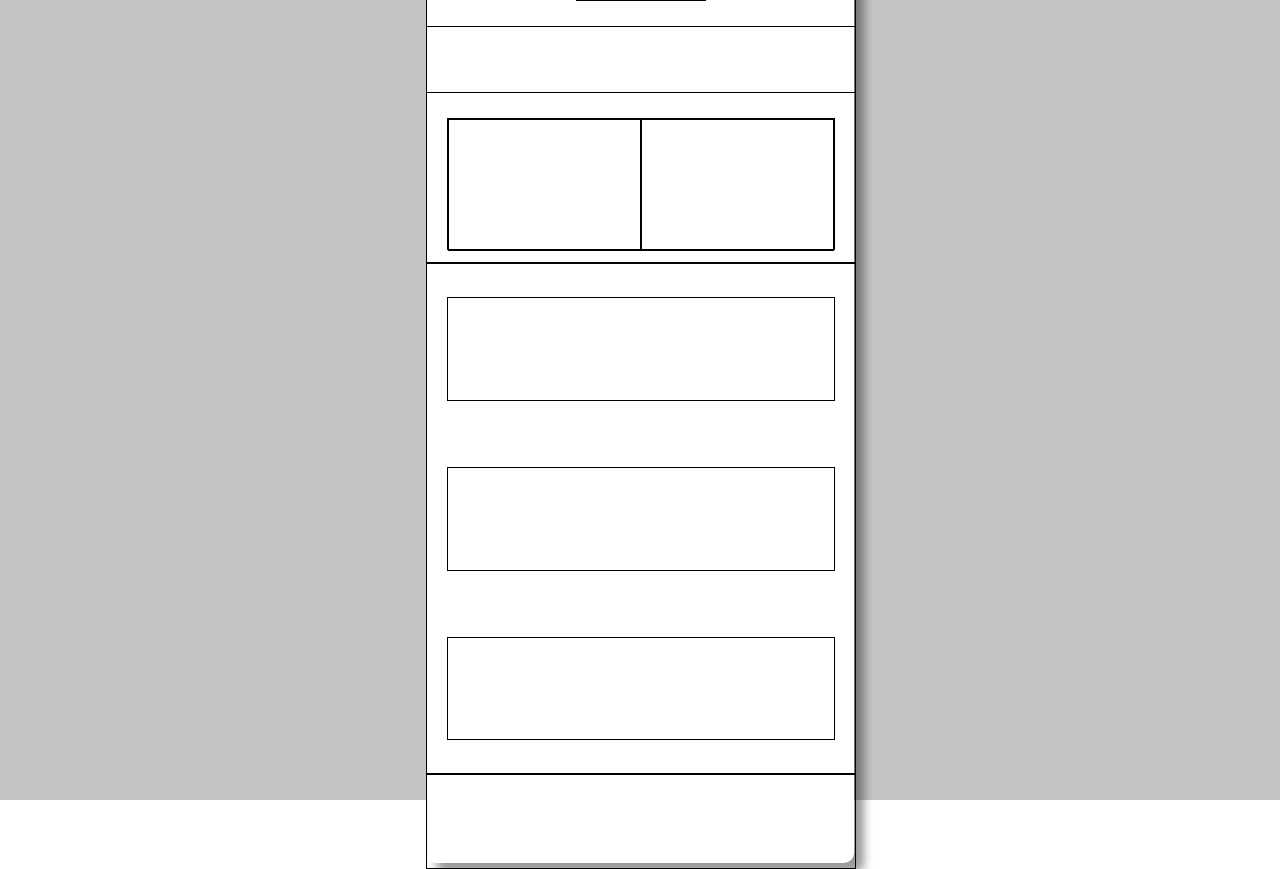
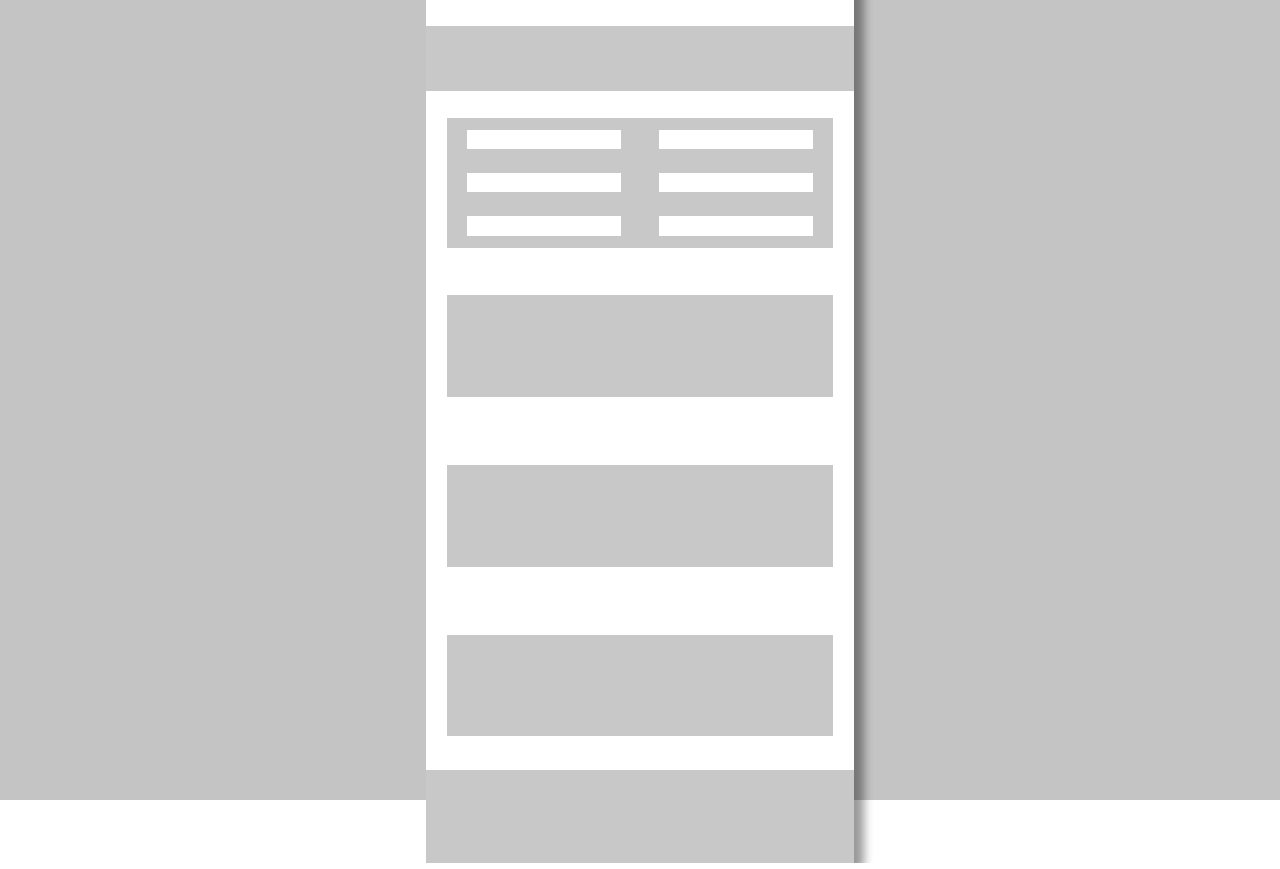
Before and after one commit to Lsohee/cocktail_mobile_20_220406, a plain HTML site: page index.html in a window 1280 px wide. Drawn offline with Linux system fonts and the light colour scheme.

Commit message:
gray scale 완료 -> 색 이미지 넣을 차례

```diff
--- a/css/style.css
+++ b/css/style.css
@@ -2,7 +2,7 @@
   box-sizing: border-box;
 }
 .root div {
-  border:1px solid black;
+  /* border:1px solid black; */
 }
 
 /* header */
@@ -20,12 +20,15 @@
 .root>div:nth-child(1)>div:nth-child(1){
   width:30%;
   height:15%;
+  background-color: #c8c8c8;
 }
 
 
 .root>div:nth-child(1)>div:nth-child(2){
   width:100%;
   height:20%;
+  background-color: #c8c8c8;
+
 }
 
 
@@ -37,10 +40,20 @@
 
 .root>div:nth-child(1)>div:nth-child(3)>div{
   width:50%;
+  background-color: #c8c8c8;
   height:100%;
+  display: flex;
+  flex-direction: column;
+  align-items: center;
+  justify-content: space-around;
 }
 
 
+.root>div:nth-child(1)>div:nth-child(3)>div>div{
+  width:80%;
+  background-color: white;
+  height:15%;
+}
 
 /* main */
 
@@ -55,10 +68,12 @@
 
 .root>div:nth-child(2)>div{
   width:90%;
+  background-color: #c8c8c8;
   height:20%
 }
 /* footer */
 .root>div:nth-child(3){
   width:100%;
+  background-color: #c8c8c8;
   height:10%;
 }
--- a/index.html
+++ b/index.html
@@ -20,8 +20,16 @@
         <div></div>
 
         <div>
-          <div></div>
-          <div></div>
+          <div>
+            <div></div>
+            <div></div>
+            <div></div>
+          </div>
+          <div>
+            <div></div>
+            <div></div>
+            <div></div>
+          </div>
         </div>
 
 
```
